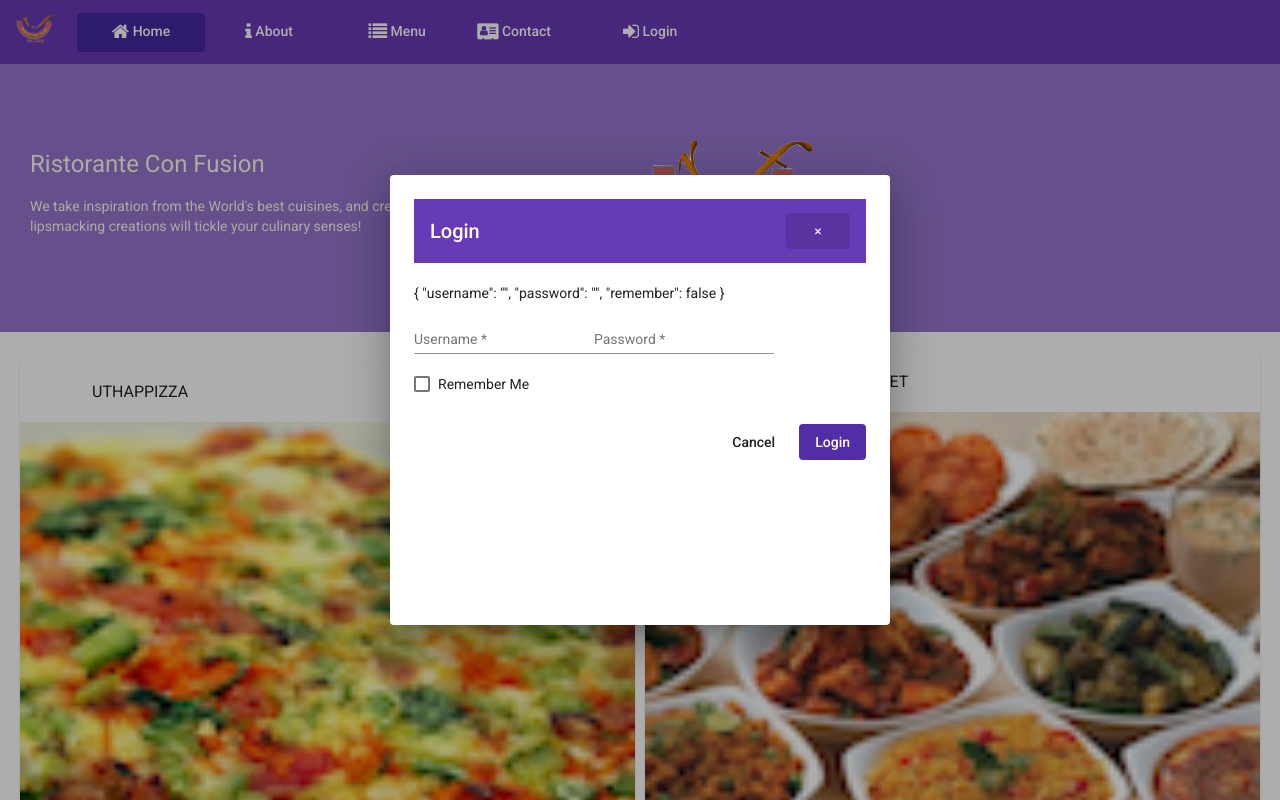
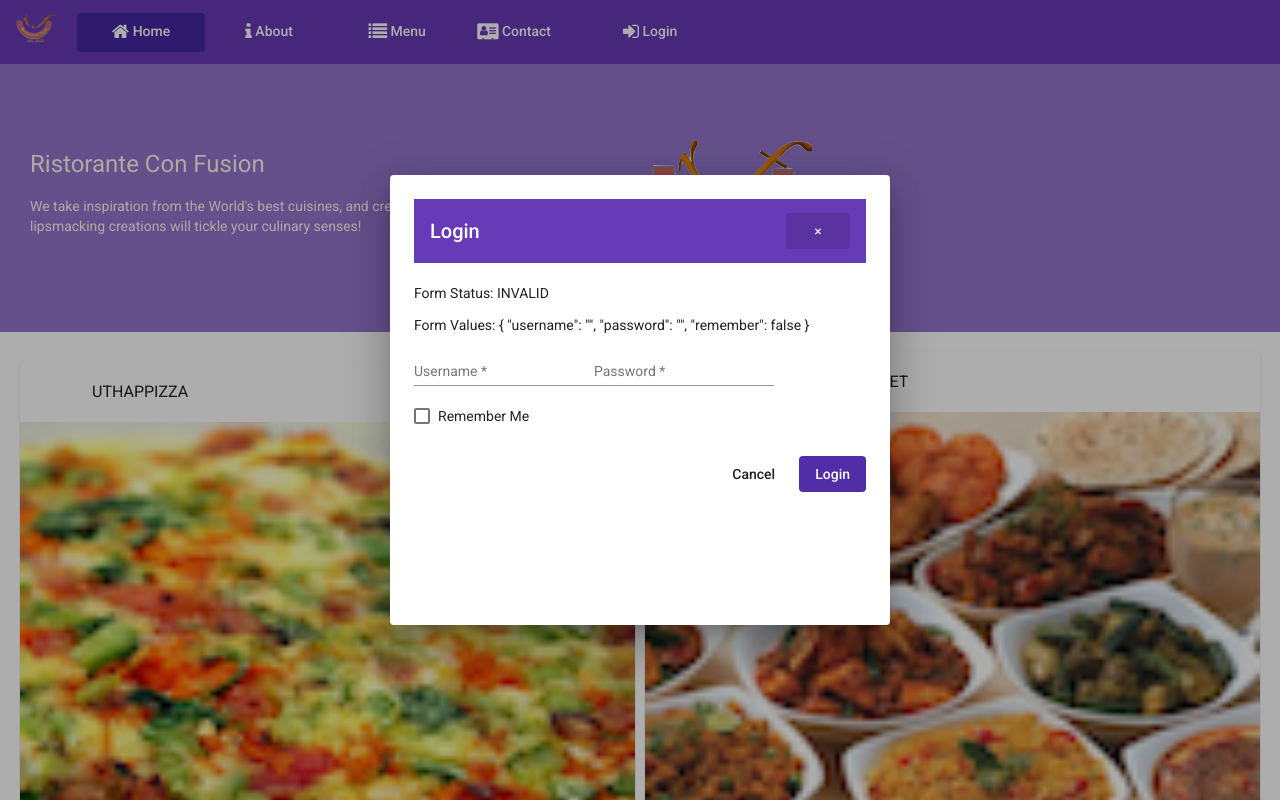
Before and after one commit to wongzhixuan/Angular-Restaurant-app, an Angular app: page /home in a window 1280 px wide. Both pictures are taken after a click on the link "Login". Built offline with nearby package versions, Linux system fonts and the light colour scheme.

Commit message:
Reactive Form

```diff
--- a/src/app/app.module.ts
+++ b/src/app/app.module.ts
@@ -32,7 +32,8 @@ import { MatDialogModule } from '@angular/material/dialog';
 import { MatFormFieldModule } from '@angular/material/form-field';  // group form elements
 import { MatInputModule } from '@angular/material/input';
 import { MatCheckboxModule } from '@angular/material/checkbox';
-import { FormsModule } from '@angular/forms'; // template driven forms
+//import { FormsModule } from '@angular/forms'; // template driven forms
+import { ReactiveFormsModule } from '@angular/forms';  // reactive forms
 
 @NgModule({
   declarations: [
@@ -57,7 +58,8 @@ import { FormsModule } from '@angular/forms'; // template driven forms
     MatCardModule,
     MatButtonModule,
     MatDialogModule,
-    FormsModule,
+    // FormsModule,
+    ReactiveFormsModule,
     MatFormFieldModule,
     MatInputModule,
     MatCheckboxModule
--- a/src/app/login/login.component.html
+++ b/src/app/login/login.component.html
@@ -4,29 +4,39 @@
     <button mat-button mat-dialog-close>&times;</button>
 </mat-toolbar>
 <br>
-<p>{{ user | json }}</p>
+<!-- <p>{{ user | json }}</p> -->
+<p>Form Status: {{ form.status }}</p>
+<p>Form Values: {{ form.value | json}}</p>
 <!-- novalidate to disable validation by browser, instead it is taken care by angular-->
-<form novalidate (ngSubmit)="onSubmit()" #loginForm = "ngForm">
+<!-- <form novalidate (ngSubmit)="onSubmit()" #loginForm = "ngForm"> -->
+    <form (ngSubmit)="onSubmit()" [formGroup]="form" novalidate>
     <mat-dialog-content>
         <p>
             <mat-form-field>
-                <input matInput placeholder="Username" type="text" [(ngModel)]="user.username"
-                name="username" #username="ngModel" required/>
-                <mat-error *ngIf="username.errors?.['required']">Username is required</mat-error>
+                <!-- <input matInput placeholder="Username" type="text" [(ngModel)]="user.username"
+                name="username" #username="ngModel" required/> -->
+                <input matInput placeholder="Username" type="text" name="username" formControlName="username" id="username"/>
+                <mat-error *ngIf="form.get('username')?.invalid && (form.get('username')?.dirty || form.get('username')?.touched)">Username is required</mat-error>
+                <!-- <mat-error *ngIf="username.errors?.['required']">Username is required</mat-error> -->
             </mat-form-field>
             <mat-form-field>
-                <input matInput placeholder="Password" type="password" [(ngModel)]="user.password"
-                name="password" #password="ngModel" required/>
-                <mat-error *ngIf="password.errors?.['required']">Password is required</mat-error>
+                <!-- <input matInput placeholder="Password" type="password" [(ngModel)]="user.password"
+                name="password" #password="ngModel" required/> -->
+                <input matInput placeholder="Password" type="password" name="password" formControlName="password"/>
+                <mat-error *ngIf="form.get('password')?.invalid && (form.get('password')?.dirty || form.get('password')?.touched)">Password is required</mat-error>
+                <!-- <mat-error *ngIf="password.errors?.['required']">Password is required</mat-error> -->
             </mat-form-field>
-            <mat-checkbox [(ngModel)] = "user.remember" name="remember">Remember Me</mat-checkbox>
+            <!-- <mat-checkbox [(ngModel)] = "user.remember" name="remember">Remember Me</mat-checkbox> -->
+            <mat-checkbox formControlName="remember" name="remember">Remember Me</mat-checkbox>
         </p>
     </mat-dialog-content>
     <mat-dialog-actions>
         <span class="flex-spacer"></span>
         <button mat-button mat-dialog-close>Cancel</button>
+        <!-- <button mat-button type="submit" class="background-primary text-floral-white"
+        [disabled]="loginForm.form.invalid">Login</button> -->
         <button mat-button type="submit" class="background-primary text-floral-white"
-        [disabled]="loginForm.form.invalid">Login</button>
+        [disabled]="!form.valid">Login</button>
     </mat-dialog-actions>
 
 </form>
--- a/src/app/login/login.component.ts
+++ b/src/app/login/login.component.ts
@@ -1,5 +1,7 @@
 import { Component, OnInit } from '@angular/core';
 import { MatDialog, MatDialogRef} from '@angular/material/dialog';
+import { FormBuilder, FormControl, Validators, FormGroup } from '@angular/forms';
+
 @Component({
   selector: 'app-login',
   templateUrl: './login.component.html',
@@ -8,15 +10,20 @@ import { MatDialog, MatDialogRef} from '@angular/material/dialog';
 export class LoginComponent implements OnInit {
 
   user = {username: '', password: '', remember: false};
-
-  constructor(public dialogRef: MatDialogRef<LoginComponent>) { }
-
+  // constructor(public dialogRef: MatDialogRef<LoginComponent>) { }
+  constructor(public dialogRef: MatDialogRef<LoginComponent>, public fb:FormBuilder) { }
+  form = this.fb.group({
+    'username' : [this.user.username,Validators.required],
+    'password' : [this.user.password, Validators.required],
+    'remember' : [this.user.remember]
+  });
   ngOnInit(): void {
   }
 
   onSubmit(){
-    console.log('User: ', this.user);
+    console.log('User: ', this.form.value);
     this.dialogRef.close(); // close dialog box
   }
 
+
 }
```
Also changed, not shown: src/more.txt.
